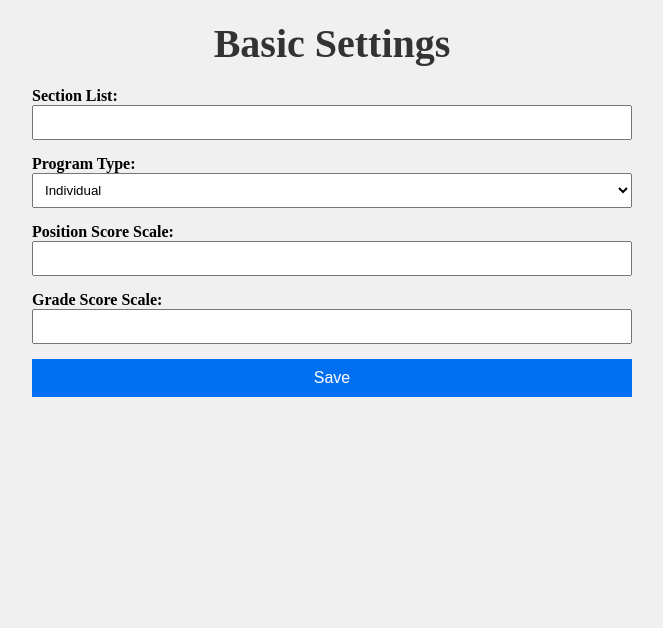
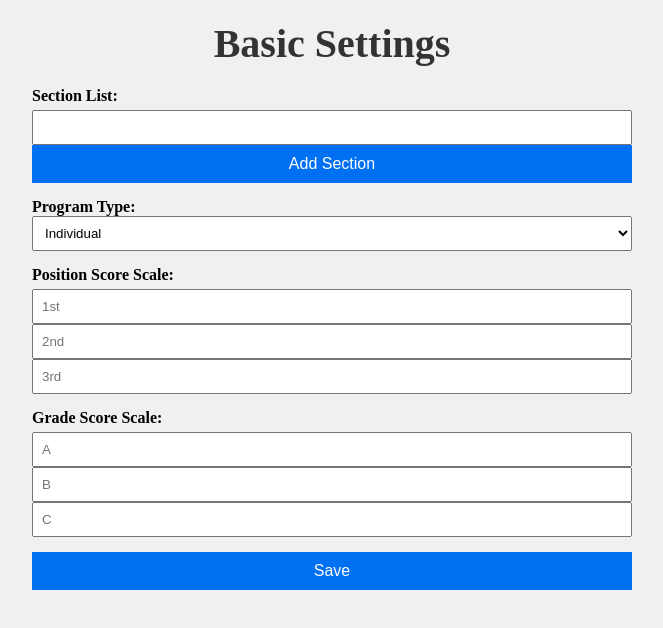
Before and after one commit to Javadamkd/art-fest-management, a Next.js app: page /basic in a window 1280 px wide. Shown: the top 628 px of the page, without its empty margins (308-971 px from the left). Built offline with nearby package versions, Linux system fonts and the light colour scheme.

Commit message:
Update basic.js

```diff
--- a/pages/basic.js
+++ b/pages/basic.js
@@ -1,16 +1,54 @@
 // pages/basic.js
+import { useState } from 'react';
 import styles from '../styles/Basic.module.css';
 
 export default function Basic() {
+  const [sections, setSections] = useState(['']);
+  const [positionScores, setPositionScores] = useState({ first: '', second: '', third: '' });
+  const [gradeScores, setGradeScores] = useState({ A: '', B: '', C: '' });
+
+  const handleSectionChange = (index, value) => {
+    const newSections = [...sections];
+    newSections[index] = value;
+    setSections(newSections);
+  };
+
+  const handleAddSection = () => {
+    setSections([...sections, '']);
+  };
+
+  const handlePositionScoreChange = (position, value) => {
+    setPositionScores({
+      ...positionScores,
+      [position]: value,
+    });
+  };
+
+  const handleGradeScoreChange = (grade, value) => {
+    setGradeScores({
+      ...gradeScores,
+      [grade]: value,
+    });
+  };
+
   return (
     <div className={styles.container}>
       <h1 className={styles.title}>Basic Settings</h1>
       <form className={styles.formContainer}>
-        <div className={styles.row}>
-          <label className={styles.label}>
-            Section List:
-            <input className={styles.input} type="text" name="sectionList" />
-          </label>
+        <div className={styles.sectionContainer}>
+          <label className={styles.label}>Section List:</label>
+          {sections.map((section, index) => (
+            <input
+              key={index}
+              className={styles.input}
+              type="text"
+              value={section}
+              onChange={(e) => handleSectionChange(index, e.target.value)}
+            />
+          ))}
+          <button type="button" className={styles.button} onClick={handleAddSection}>
+            Add Section
+          </button>
         </div>
         <div className={styles.row}>
           <label className={styles.label}>
@@ -25,16 +63,52 @@ export default function Basic() {
           </label>
         </div>
         <div className={styles.row}>
-          <label className={styles.label}>
-            Position Score Scale:
-            <input className={styles.input} type="text" name="positionScoreScale" />
-          </label>
+          <label className={styles.label}>Position Score Scale:</label>
+          <input
+            className={styles.input}
+            type="text"
+            placeholder="1st"
+            value={positionScores.first}
+            onChange={(e) => handlePositionScoreChange('first', e.target.value)}
+          />
+          <input
+            className={styles.input}
+            type="text"
+            placeholder="2nd"
+            value={positionScores.second}
+            onChange={(e) => handlePositionScoreChange('second', e.target.value)}
+          />
+          <input
+            className={styles.input}
+            type="text"
+            placeholder="3rd"
+            value={positionScores.third}
+            onChange={(e) => handlePositionScoreChange('third', e.target.value)}
+          />
         </div>
         <div className={styles.row}>
-          <label className={styles.label}>
-            Grade Score Scale:
-            <input className={styles.input} type="text" name="gradeScoreScale" />
-          </label>
+          <label className={styles.label}>Grade Score Scale:</label>
+          <input
+            className={styles.input}
+            type="text"
+            placeholder="A"
+            value={gradeScores.A}
+            onChange={(e) => handleGradeScoreChange('A', e.target.value)}
+          />
+          <input
+            className={styles.input}
+            type="text"
+            placeholder="B"
+            value={gradeScores.B}
+            onChange={(e) => handleGradeScoreChange('B', e.target.value)}
+          />
+          <input
+            className={styles.input}
+            type="text"
+            placeholder="C"
+            value={gradeScores.C}
+            onChange={(e) => handleGradeScoreChange('C', e.target.value)}
+          />
         </div>
         <button className={styles.button} type="submit">Save</button>
       </form>
```
